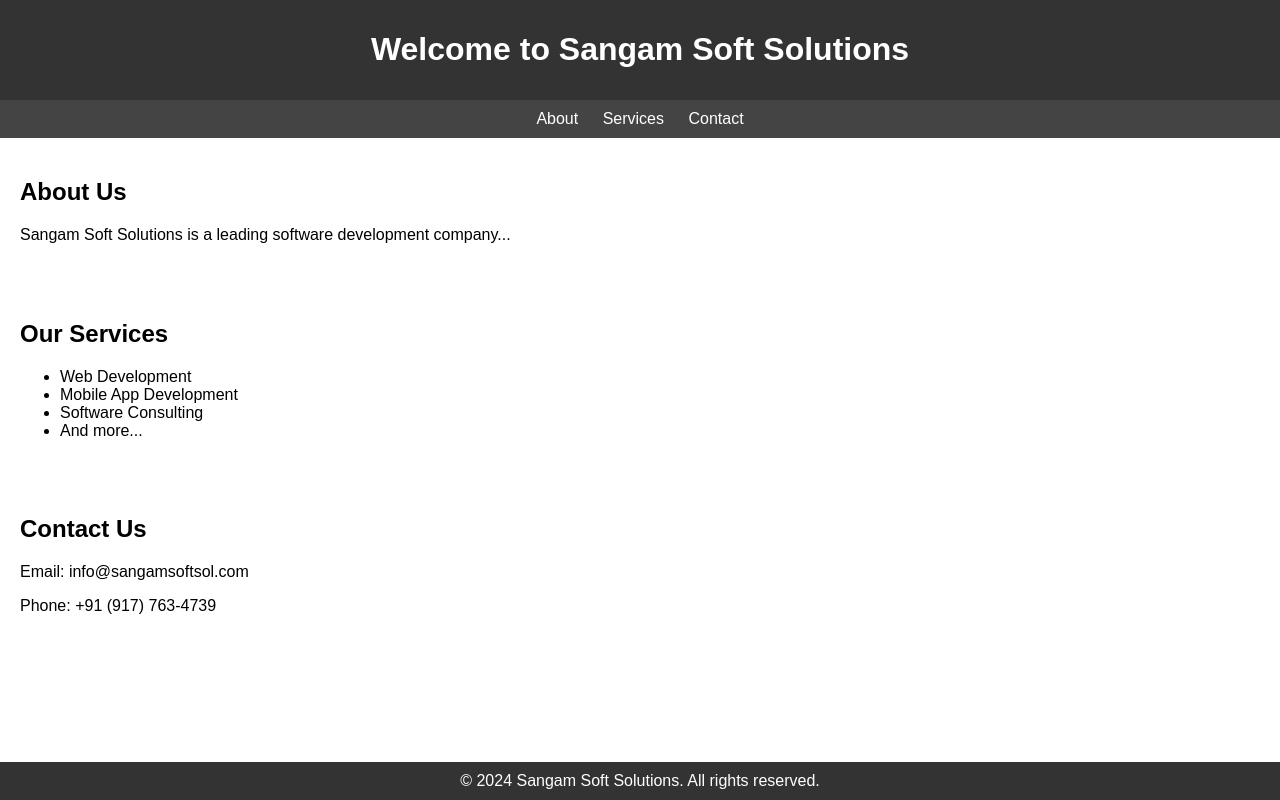
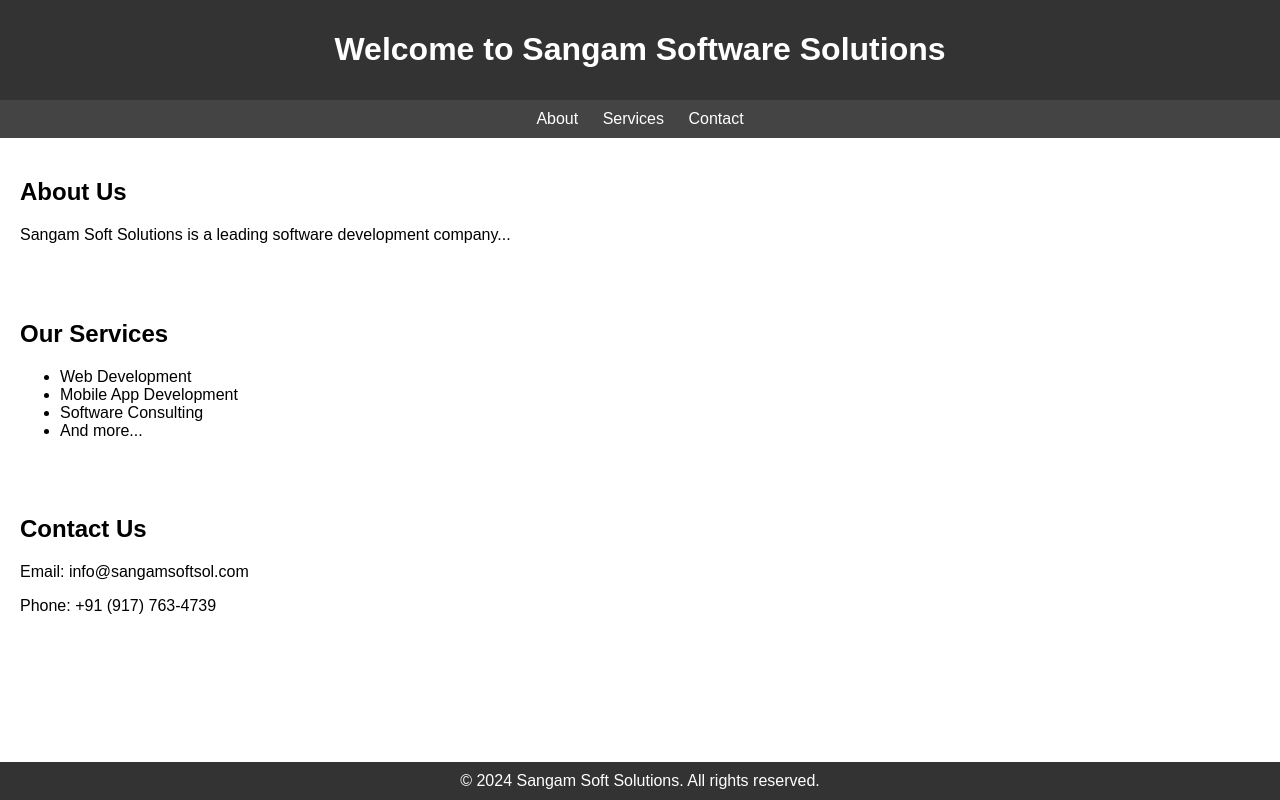
Before and after one commit to Subbu2025/subbu2025.github.io, a plain HTML site: page index.html in a window 1280 px wide. Drawn offline with Linux system fonts and the light colour scheme.

Commit message:
Update index.html

```diff
--- a/index.html
+++ b/index.html
@@ -46,7 +46,7 @@
 </head>
 <body>
     <header>
-        <h1>Welcome to Sangam Soft Solutions</h1>
+        <h1>Welcome to Sangam Software Solutions</h1>
     </header>
     <nav>
         <a href="#about">About</a>
```
